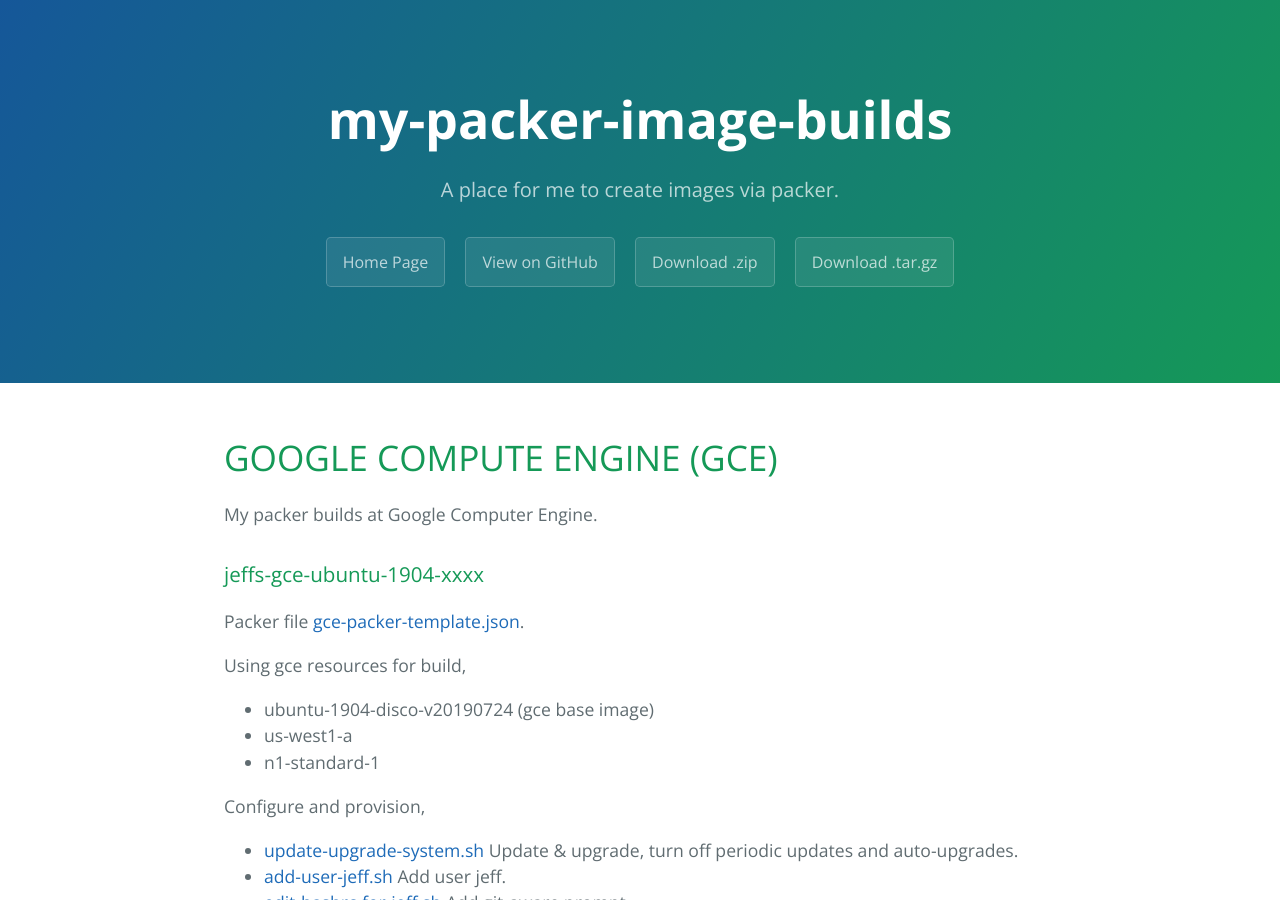
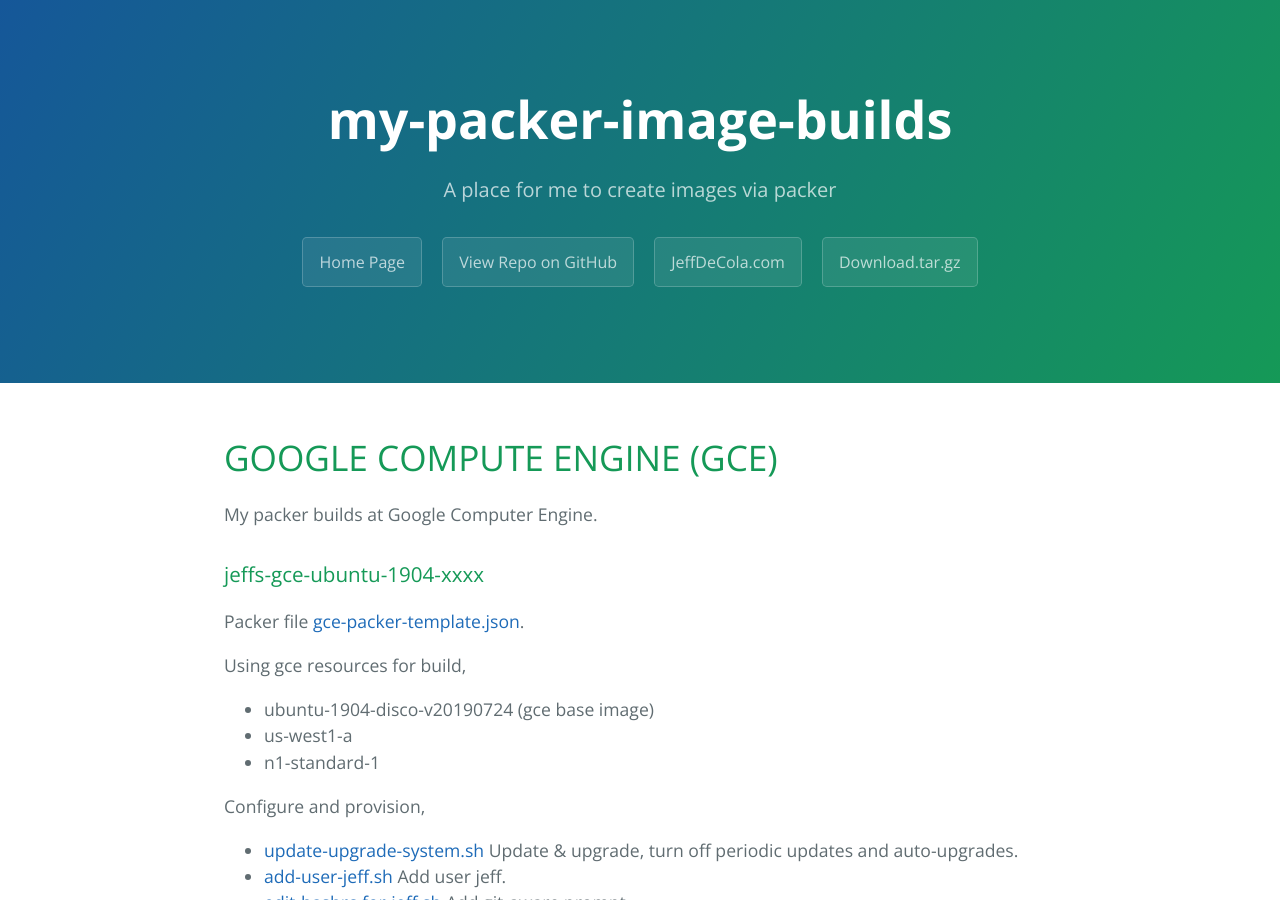
Before and after one commit to JeffDeCola/my-packer-image-builds, a Jekyll site: the page built from docs/index.md, in a window 1280 px wide and 900 px high. Built offline with Jekyll 4.4.1, drawn with Linux system fonts in a browser that asks for light colours; nearby versions of some CDN libraries; library files that are not in the unit come from our copies.

Commit message:
updated github webpages and ci

```diff
--- a/docs/_layouts/default.html
+++ b/docs/_layouts/default.html
@@ -14,12 +14,12 @@
   <body>
 
     <section class="page-header">
-      <h1 class="project-name">{{ page.projectname }}</h1>
-      <h2 class="project-tagline">{{ page.summary }}</h2>
-      <a href="https://jeffdecola.github.io" class="btn">Home Page</a>
-      <a href="https://github.com/JeffDeCola/{{ page.projectname }}" class="btn">View on GitHub</a>
-      <a href="https://github.com/JeffDeCola/{{ page.projectname }}/zipball/master" class="btn">Download .zip</a>
-      <a href="https://github.com/JeffDeCola/{{ page.projectname }}/tarball/master" class="btn">Download .tar.gz</a>
+        <h1 class="project-name">{{ page.projectname }}</h1>
+        <h2 class="project-tagline">{{ page.summary }}</h2>
+        <a href="https://jeffdecola.github.io" class="btn">Home Page</a>
+        <a href="https://github.com/JeffDeCola/{{ page.projectname }}" class="btn">View Repo on GitHub</a>
+        <a href="https://JeffDeCola.com" class="btn">JeffDeCola.com</a>
+        <a href="https://github.com/JeffDeCola/{{ page.projectname }}/tarball/master" class="btn">Download.tar.gz</a>
     </section>
 
     <section class="main-content">
--- a/docs/index.md
+++ b/docs/index.md
@@ -2,7 +2,7 @@
 layout: default
 title: JeffDeCola/my-packer-image-builds
 projectname : my-packer-image-builds
-summary: A place for me to create images via packer.
+summary: A place for me to create images via packer
 ---
 
 {% include README.md %}
```
